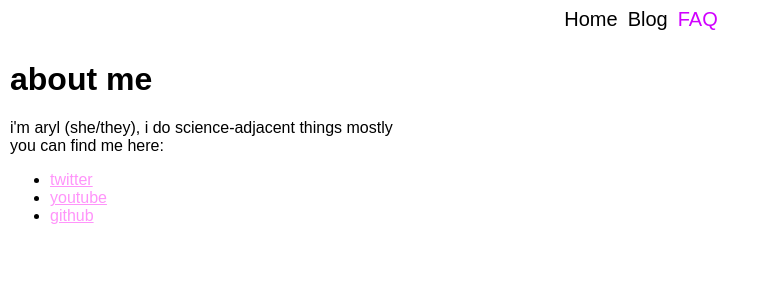
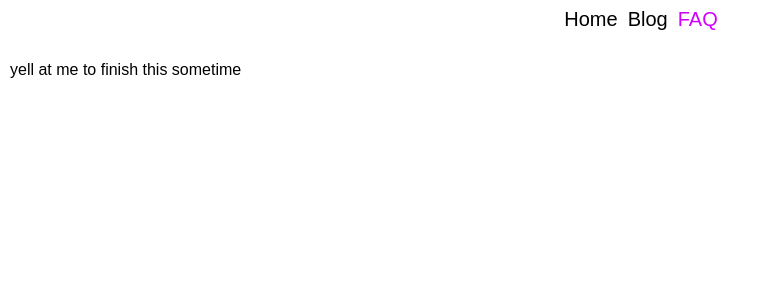
Before and after one commit to isopropyletherperoxide/isopropyletherperoxide.github.io, a Jekyll site: the page built from faq.html, in a window 1280 px wide. Shown: the top 300 px of the page, without its empty margins (0-770 px from the left). Built offline with Jekyll 4.4.1, drawn with Linux system fonts in a browser that asks for light colours.

Commit message:
you know

```diff
--- a/faq.html
+++ b/faq.html
@@ -2,11 +2,4 @@
 layout: default
 title: about me
 ---
-<h1>about me</h1>
-	i'm aryl (she/they), i do science-adjacent things mostly</br>
-	you can find me here:
-	<ul>
-		<li><a href="https://twitter.com/endless_sine">twitter</a></li>
-		<li><a href="https://www.youtube.com/channel/UCP5KSO8JNiXSLY9bW24Ko2A">youtube</a></li>
-		<li><a href="https://github.com/isopropyletherperoxide">github</a></li>
-	</ul>
+ yell at me to finish this sometime
```
